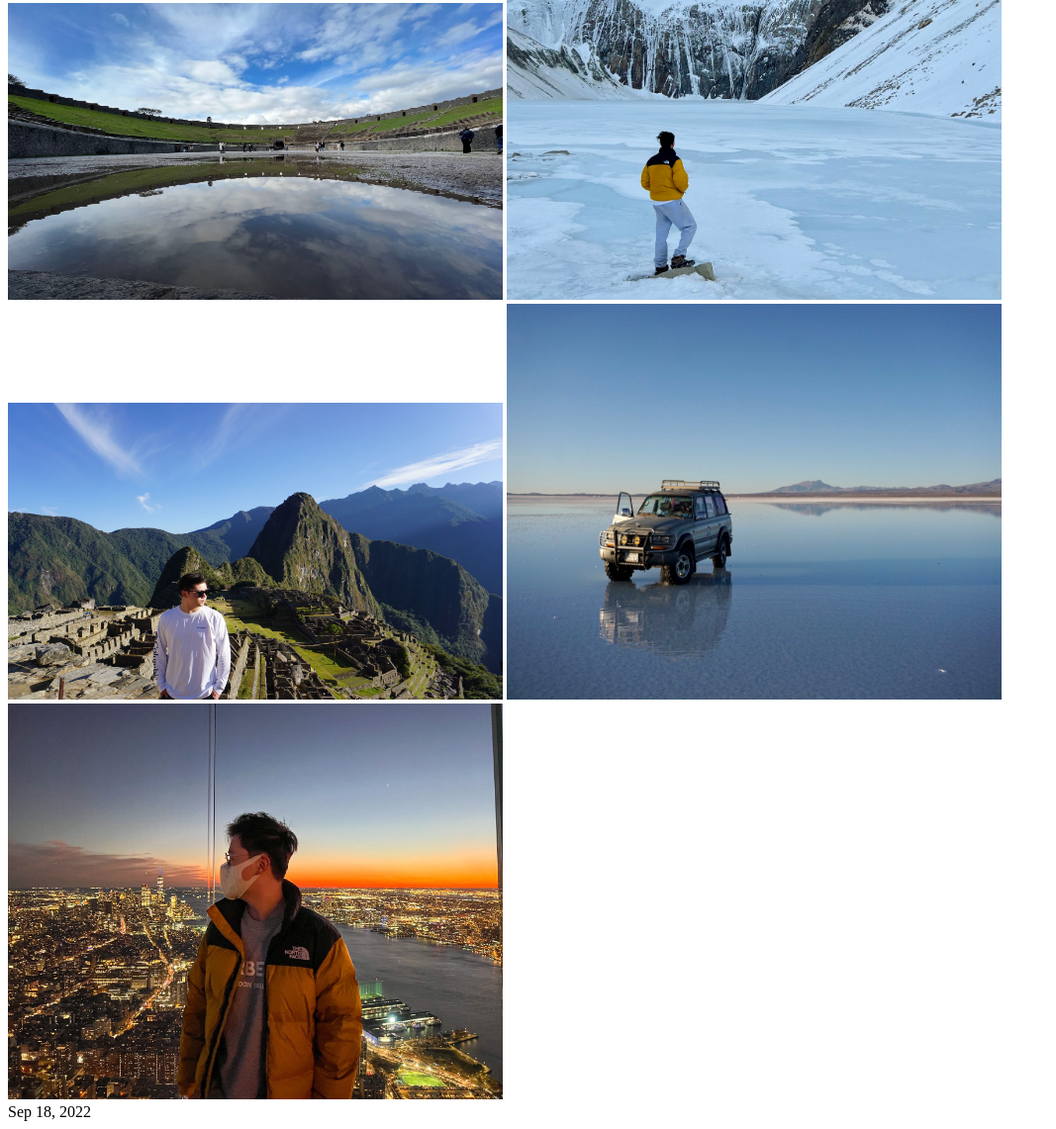
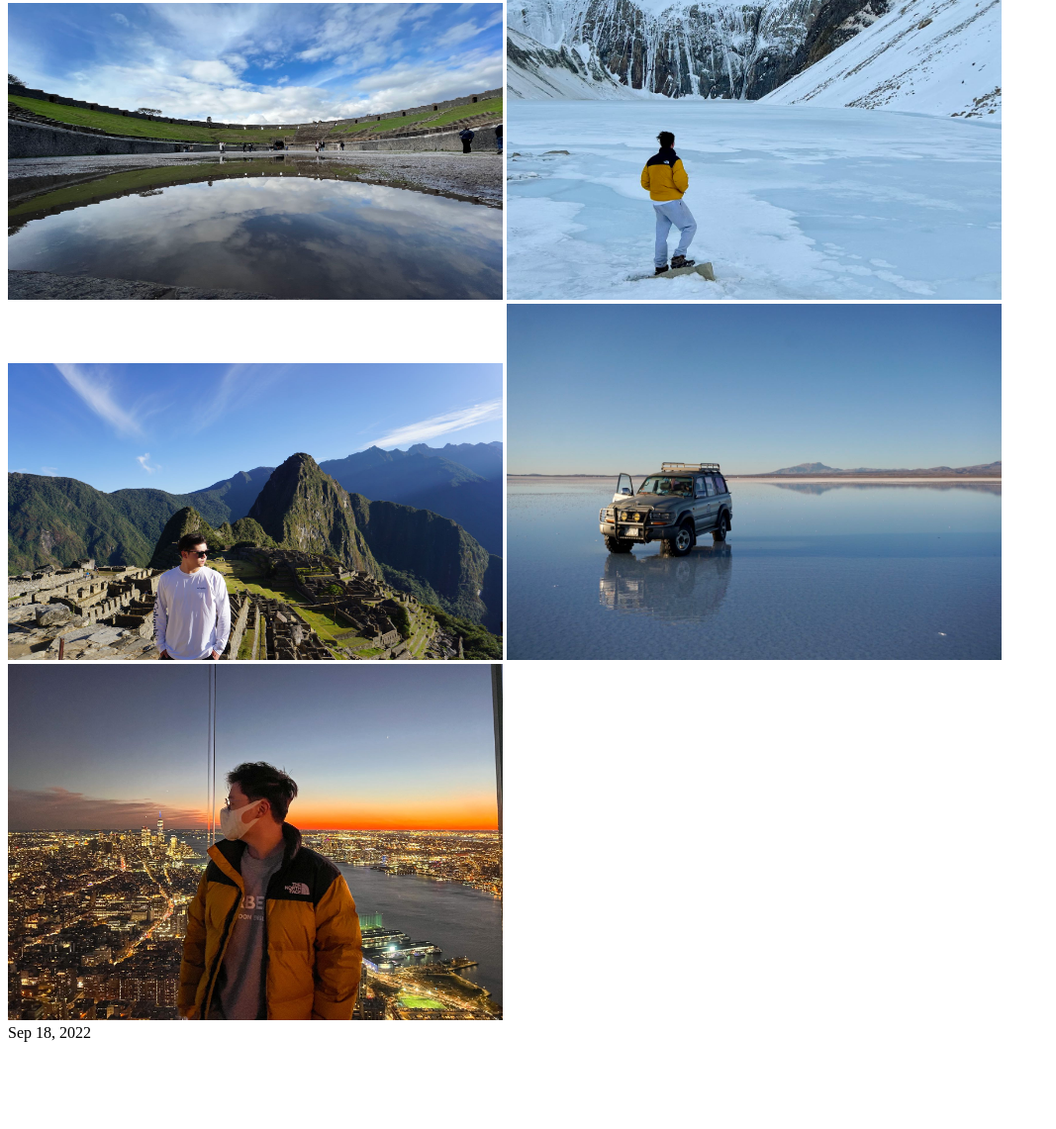
Before and after one commit to XianweiLei/oldportfolio-content, a plain HTML site: page Projects.html in a window 1280 px wide. Shown: the part 1795-2936 px from the top of the page at 99% size, without its empty margins (0-1067 px from the left). After the commit the page ends 2856 px from the top, so only its background shows below. Drawn offline with Linux system fonts and the light colour scheme.

Commit message:
Update Projects.html

```diff
--- a/Projects.html
+++ b/Projects.html
@@ -35,8 +35,8 @@
     <img src="images/Gallery3.jpg" class='imagegallery' height="300" width="500" />
     <img src="images/Gallery4.jpg" class='imagegallery' height="700" width="500" />
     <img src="images/Profile.jpg" class='imagegallery' height="300" width="500" />
-    <img src="images/Gallery7.jpg" class='imagegallery' height="400" width="500" />
-    <img src="images/Gallery8.jpg" class='imagegallery' height="400" width="500" />
+    <img src="images/Gallery7.jpg" class='imagegallery' height="360" width="500" />
+    <img src="images/Gallery8.jpg" class='imagegallery' height="360" width="500" />
 
   </div>
 
```
